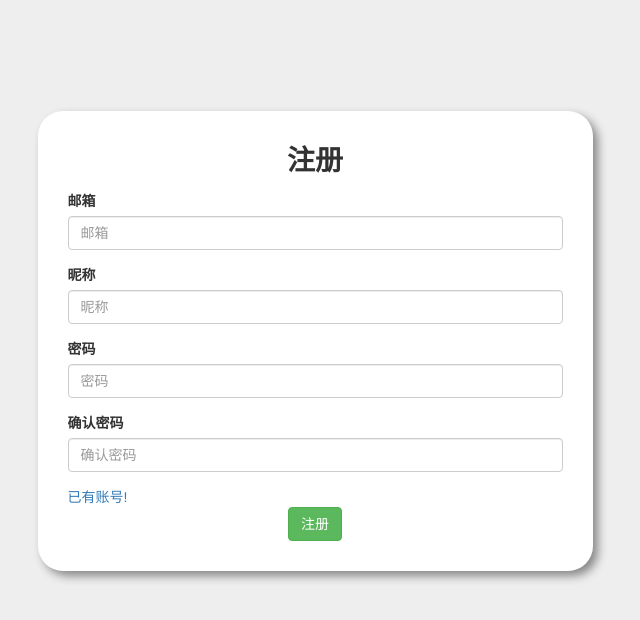
After one commit to scl1994/alpha_0, a Django app: page /account/register/ in a window 1280 px wide. The commit adds this page. Shown: the top 620 px of the page, without its empty margins (325-965 px from the left). Run offline with Django 3.2, Linux system fonts and the light colour scheme; some libraries are stand-ins or nearby versions.

Commit message:
add the register function

```diff
--- a/alpha_0/urls.py
+++ b/alpha_0/urls.py
@@ -19,15 +19,15 @@ from django.views.static import serve
 from django.views.generic import TemplateView
 from django.conf import settings
 
-from users.views import LoginView
 
 urlpatterns = [
     url(r'^admin/', admin.site.urls),
+
     url(r'media/(?P<path>.*)$', serve, {"document_root": settings.MEDIA_ROOT}),
 
     url(r'^articles/', include('articles.urls', namespace='articles')),
 
+    url(r'^account/', include("users.urls", namespace="account")),
+
     url(r'^$', TemplateView.as_view(template_name="index.html"), name="index"),
-
-    url(r'^login/$', LoginView.as_view(), name="login")
 ]
--- /dev/null
+++ b/apps/users/urls.py
@@ -0,0 +1,12 @@
+from django.conf.urls import url
+
+from .views import LoginView, RegisterView, ActiveView
+
+
+urlpatterns = [
+    url(r'^login/$', LoginView.as_view(), name="login"),
+
+    url(r'^register/$', RegisterView.as_view(), name="register"),
+
+    url(r"^active/(?P<token>.*)/$", ActiveView.as_view(), name="user_active"),
+]
--- a/apps/users/views.py
+++ b/apps/users/views.py
@@ -2,9 +2,12 @@ from django.shortcuts import render
 from django.views.generic.base import View
 from django.contrib.auth import authenticate, login
 from django.contrib.auth.backends import ModelBackend
+from django.contrib.auth.hashers import make_password
 
 from .models import UserProfile
-from .forms import LoginForm
+from .forms import LoginForm, RegisterForm
+from utils.send_email import send_register_email
+from utils.token import token_confirm
 
 
 class CustomBackends(ModelBackend):
@@ -30,9 +33,58 @@ class LoginView(View):
             password = request.POST.get("password", "")
             user = authenticate(username=email, password=password)
             if user is not None:
-                login(request, user)
-                return render(request, "index.html", {})
+                if user.is_activated:
+                    login(request, user)
+                    return render(request, "index.html", {})
+                else:
+                    return render(request, "login.html", {"message": "邮箱尚未激活，进检查邮件，进入对应链接进行激活"})
             else:
                 return render(request, "login.html", {"message": "邮箱或密码错误"})
         else:
             return render(request, "login.html", {"login_form": login_form})
+
+
+class RegisterView(View):
+    def get(self, request):
+        return render(request, "register.html", {})
+
+    def post(self, request):
+        register_form = RegisterForm(request.POST)
+        if register_form.is_valid():
+            user_email = request.POST.get("email", "")
+            username = request.POST.get("username", "")
+            password = request.POST.get("password_1", "")
+            # 将用户保存到数据库
+            user_profile = UserProfile()
+            user_profile.username = username
+            user_profile.email = user_email
+            user_profile.password = make_password(password)
+            user_profile.save()
+
+            email_token = token_confirm.generate_validate_token(user_email)
+            send_register_email(email=user_email, token=email_token, send_type="register")
+            return render(request, "login.html")
+        else:
+            return render(request, "register.html", {"register_form": register_form})
+
+
+class ActiveView(View):
+    def get(self, request, token):
+        try:
+            email = token_confirm.confirm_validate_token(token)
+        except:
+            try:
+                email = token_confirm.remove_validate_token(token)
+                users = UserProfile.objects.filter(email=email)
+                for user in users:
+                    user.delete()
+                return render(request, "register.html", {"message": "激活信息已过期，请重新注册"})
+            except:
+                return render(request, "register.html", {"message": "激活信息有误，请重新注册"})
+        try:
+            user = UserProfile.objects.get(email=email)
+        except:
+            return render(request, "register.html", {"message": "激活用户不存在，请重新注册"})
+        user.is_activated = True
+        user.save()
+        return render(request, "login.html")
--- a/static/css/register.css
+++ b/static/css/register.css
@@ -5,3 +5,10 @@ body {background-color: #eee}
 .register .part-title {font-size: 28px; text-align: center}
 
 .register .register-button {text-align: center}
+
+.register .error-message { background: orange;color: blue; text-align: center;}
+.register .error-message h4 {margin: 10px 0}
+
+.register .error-input {border-color: #f00; box-shadow: 0 0 5px #aa0b0b;}
+
+.register .have-account {margin: 10px 10px 10px 0}
--- a/templates/base.html
+++ b/templates/base.html
@@ -53,7 +53,7 @@
                             <li role="presentation"><a role="menuitem" tabindex="-1" href="#">个人主页</a></li>
                             <li role="presentation"><a role="menuitem" tabindex="-1" href="#">注销</a></li>
                             <li role="presentation"><a role="menuitem" tabindex="-1" href="#">注册</a></li>
-                            <li role="presentation"><a role="menuitem" tabindex="-1" href="{% url 'login' %}">登录</a></li>
+                            <li role="presentation"><a role="menuitem" tabindex="-1" href="{% url 'account:login' %}">登录</a></li>
 					    </ul>
 
                     {% else %}
@@ -61,7 +61,7 @@
                             用户登录<span class="caret"></span>
 					    </a>
 					    <ul class="dropdown-menu" role="menu" aria-labelledby="dropdownMenu1">
-                            <li role="presentation"><a role="menuitem" tabindex="-1" href="{% url 'login' %}">登录</a></li>
+                            <li role="presentation"><a role="menuitem" tabindex="-1" href="{% url 'account:login' %}">登录</a></li>
                             <li role="presentation"><a role="menuitem" tabindex="-1" href="#">注册</a></li>
 					    </ul>
                     {% endif %}
--- a/templates/login.html
+++ b/templates/login.html
@@ -18,7 +18,7 @@
 		<div class="col-md-6 col-md-offset-3">
 			<div class="login" >
 				<p class="part-title"><b>登录</b></p>
-				<form action="{% url 'login' %}" method="POST" role="form">
+				<form action="{% url 'account:login' %}" method="POST" role="form">
 					<div class="form-group">
 						<label for="user_email">邮箱</label>
 						<input type="email" name="user_email" class="form-control {% if login_form.errors.user_email %}error-input{% endif %}" id="user_email" placeholder="邮箱" required="required">
@@ -40,7 +40,7 @@
                     <div class="error-message">
                         <h4><b>{{ message }}</b></h4>
                     </div>
-					<span class="forget-password"><a href="">注册账户！</a></span>
+					<span class="forget-password"><a href="{% url 'account:register' %}">注册账户！</a></span>
 					<span class="forget-password"><a href="">忘记密码？</a></span>
 					<div class="login-button">
 						<button type="submit" class="btn btn-success">登录</button>
--- /dev/null
+++ b/templates/register.html
@@ -0,0 +1,74 @@
+<!DOCTYPE html>
+{% load staticfiles %}
+<html lang="zh-CN">
+<head>
+	<meta charset="utf-8">
+	<meta http-equiv="X-UA-Compatible" content="IE=edge">
+	<meta name="viewport" content="width=device-width, initial-scale=1">
+
+	<title>my index</title>
+
+	<link href="{% static 'css/bootstrap/bootstrap.min.css' %}" rel="stylesheet">
+	<link href="{% static 'css/register.css' %}" rel="stylesheet">
+
+</head>
+<body>
+<div class="container">
+	<div class="row">
+		<div class="col-md-6 col-md-offset-3">
+			<div class="register">
+				<p class="part-title"><b>注册</b></p>
+				<form action="{% url 'account:register' %}" method="post">
+					<div class="form-group">
+						<label for="exampleInputEmail1">邮箱</label>
+						<input name="email" type="email" required="required" class="form-control {% if register_form.errors.email %}error-input{% endif %}" id="exampleInputEmail1" placeholder="邮箱">
+					</div>
+                    {% if register_form.errors.email %}
+                        <div class="error-message">
+                            <h4><b>{{ register_form.errors.email.0 }}</b></h4>
+                        </div>
+                    {% endif %}
+					<div class="form-group">
+						<label for="username">昵称</label>
+						<input name="username" type="text" required="required" class="form-control {% if register_form.errors.username %}error-input{% endif %}" id="username" placeholder="昵称">
+					</div>
+                    {% if register_form.errors.username %}
+                        <div class="error-message">
+                            <h4><b>{{ register_form.errors.username.0 }}</b></h4>
+                        </div>
+                    {% endif %}
+					<div class="form-group">
+						<label for="exampleInputPassword1">密码</label>
+						<input name="password_1" type="password" required="required" class="form-control {% if register_form.errors.password_1 %}error-input{% endif %}" id="password_1" placeholder="密码">
+					</div>
+                    {% if register_form.errors.password_1 %}
+                        <div class="error-message">
+                            <h4><b>{{ register_form.errors.password_1.0 }}</b></h4>
+                        </div>
+                    {% endif %}
+					<div class="form-group">
+						<label for="password_2">确认密码</label>
+						<input name="password_2" type="password" required="required" class="form-control {% if register_form.errors.password_2 %}error-input{% endif %}" id="password_2" placeholder="确认密码">
+					</div>
+                    {% if register_form.errors.password_2 %}
+                        <div class="error-message">
+                            <h4><b>{{ register_form.errors.password_2.0 }}</b></h4>
+                        </div>
+                    {% endif %}
+                    <div class="error-message">
+                        <h4><b>{{ message }}</b></h4>
+                    </div>
+                    <span class="have-account"><a href="{% url 'account:login' %}">已有账号!</a></span>
+					<div class="register-button">
+						<button type="submit" class="btn btn-success">注册</button>
+					</div>
+                    {% csrf_token %}
+				</form>
+			</div>
+		</div>
+	</div>
+</div>
+<script src="{% static 'js/bootstrap/jquery.min.js' %}"></script>
+<script src="{% static 'js/bootstrap/bootstrap.min.js' %}"></script>
+</body>
+</html>
```
Also changed, not shown: alpha_0/settings.py (+13 -0 lines), apps/users/forms.py (+35 -1 lines), apps/users/models.py (+17 -0 lines), apps/utils/send_email.py (added, +17 -0 lines), apps/utils/token.py (added, +24 -0 lines), templates/index.html (+12 -18 lines), apps/users/migrations/0004_emailverifyrecord.py (added), apps/users/migrations/0005_delete_emailverifyrecord.py (added), apps/utils/__init__.py (added), 2 other files.
